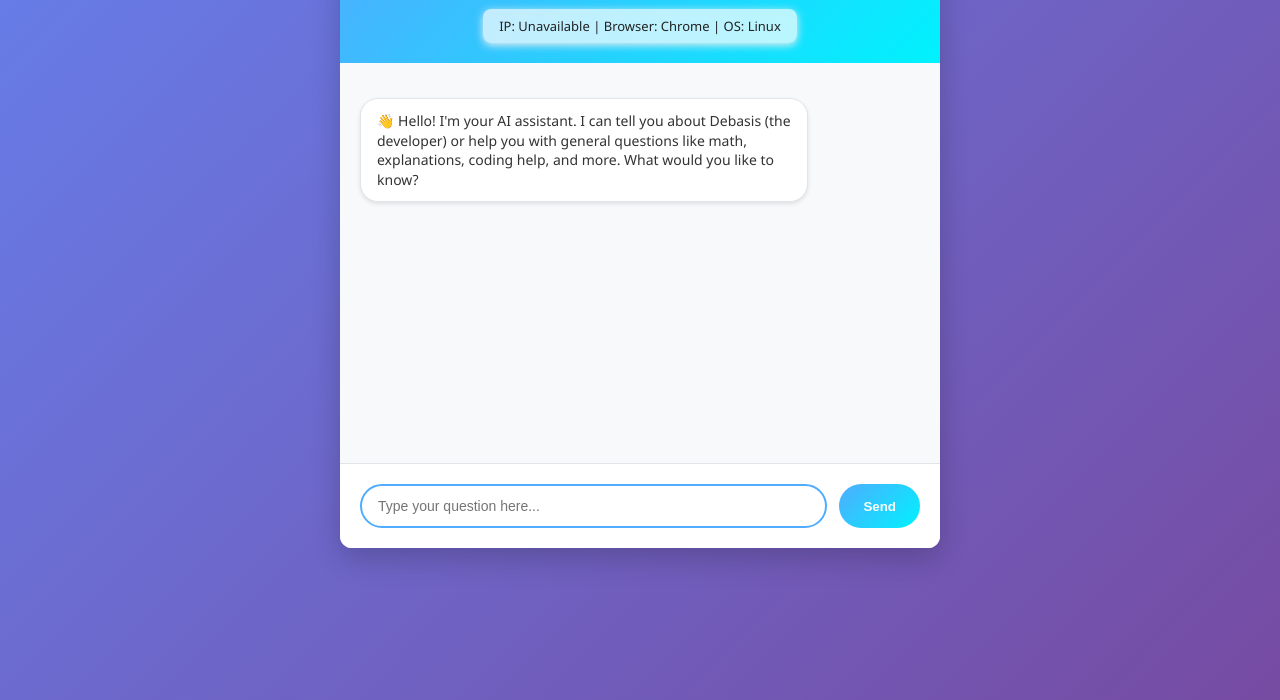
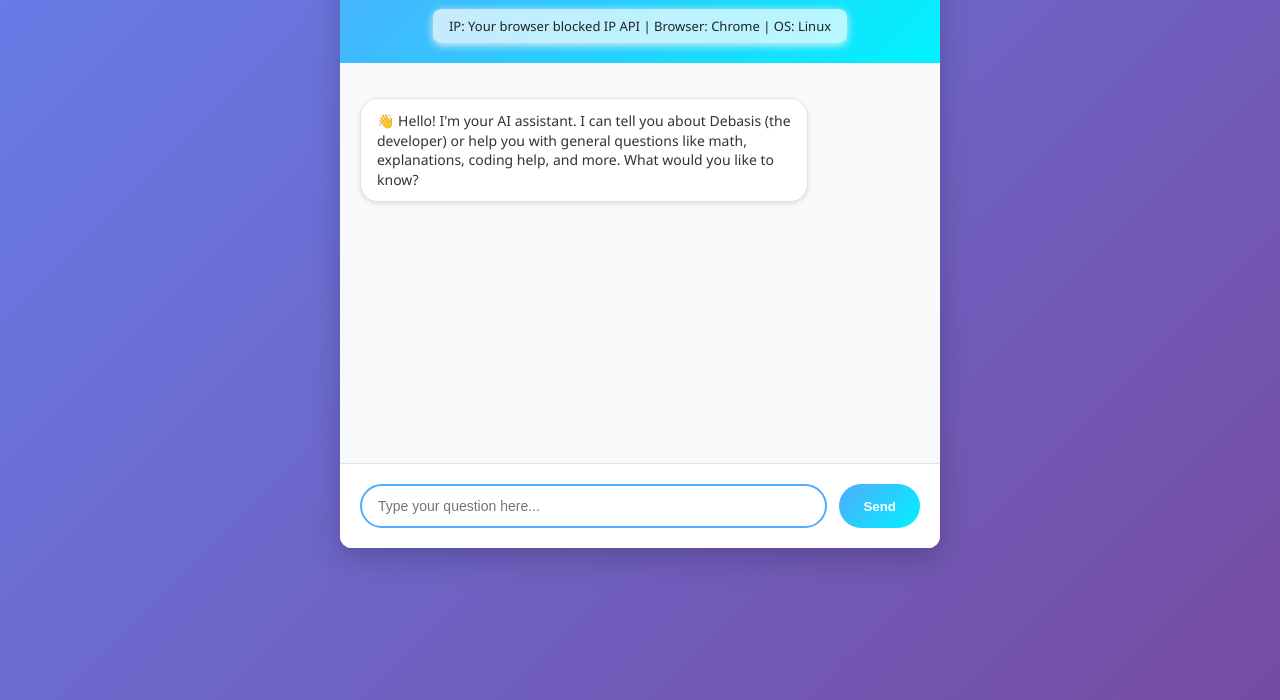
Before and after one commit to DebaA17/chat-portfolio, a website: page index.html in a window 1280 px wide. Shown: the part 100-800 px from the top of the page. Drawn offline with Linux system fonts and the light colour scheme; no server answers.

Commit message:
changes made

```diff
--- a/index.html
+++ b/index.html
@@ -282,7 +282,7 @@
                 document.getElementById('meta-ip').textContent = 'IP: ' + data.ip;
             })
             .catch(() => {
-                document.getElementById('meta-ip').textContent = 'IP: Unavailable';
+                document.getElementById('meta-ip').textContent = 'IP: Your browser blocked IP API';
             });
     </script>
 </body>
```
